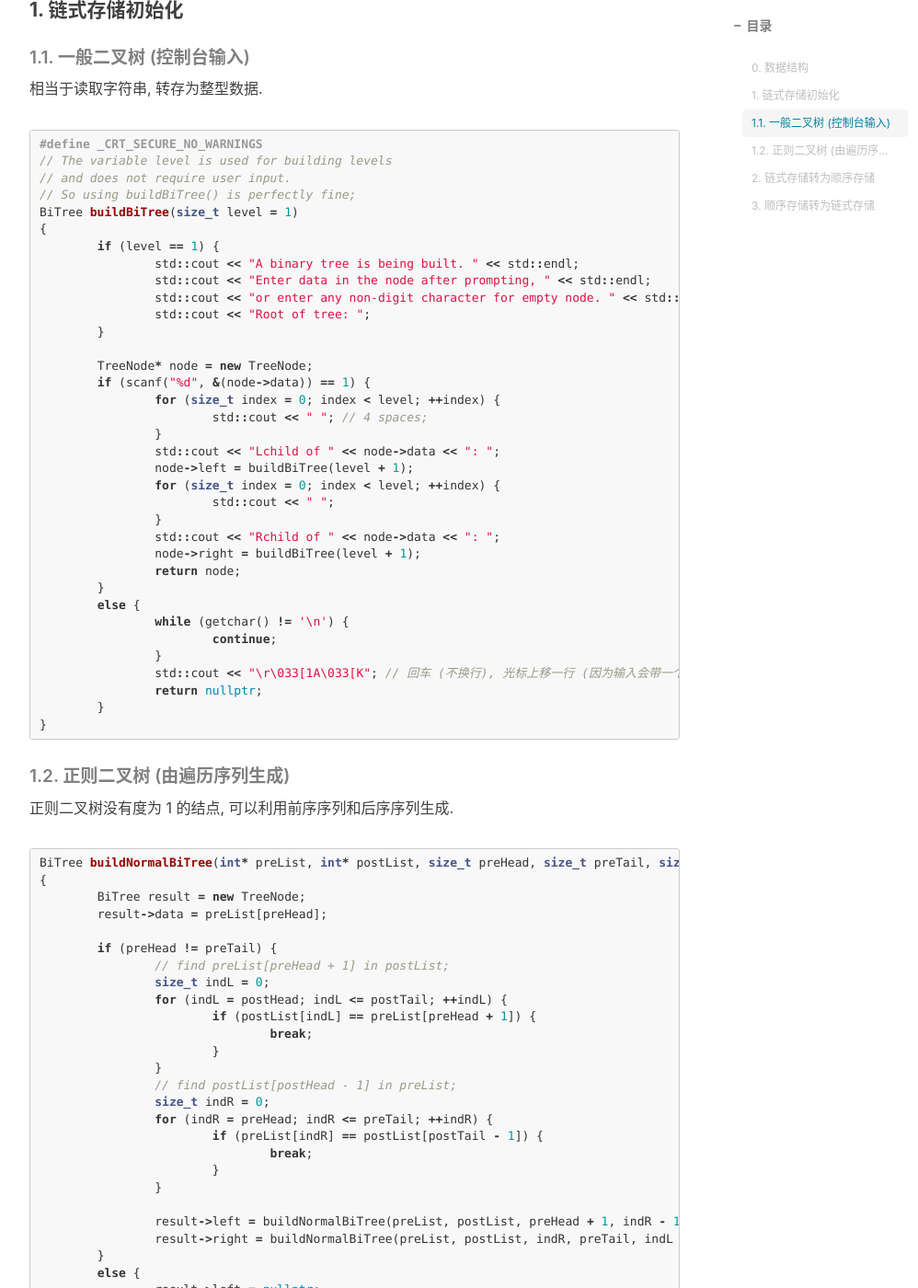
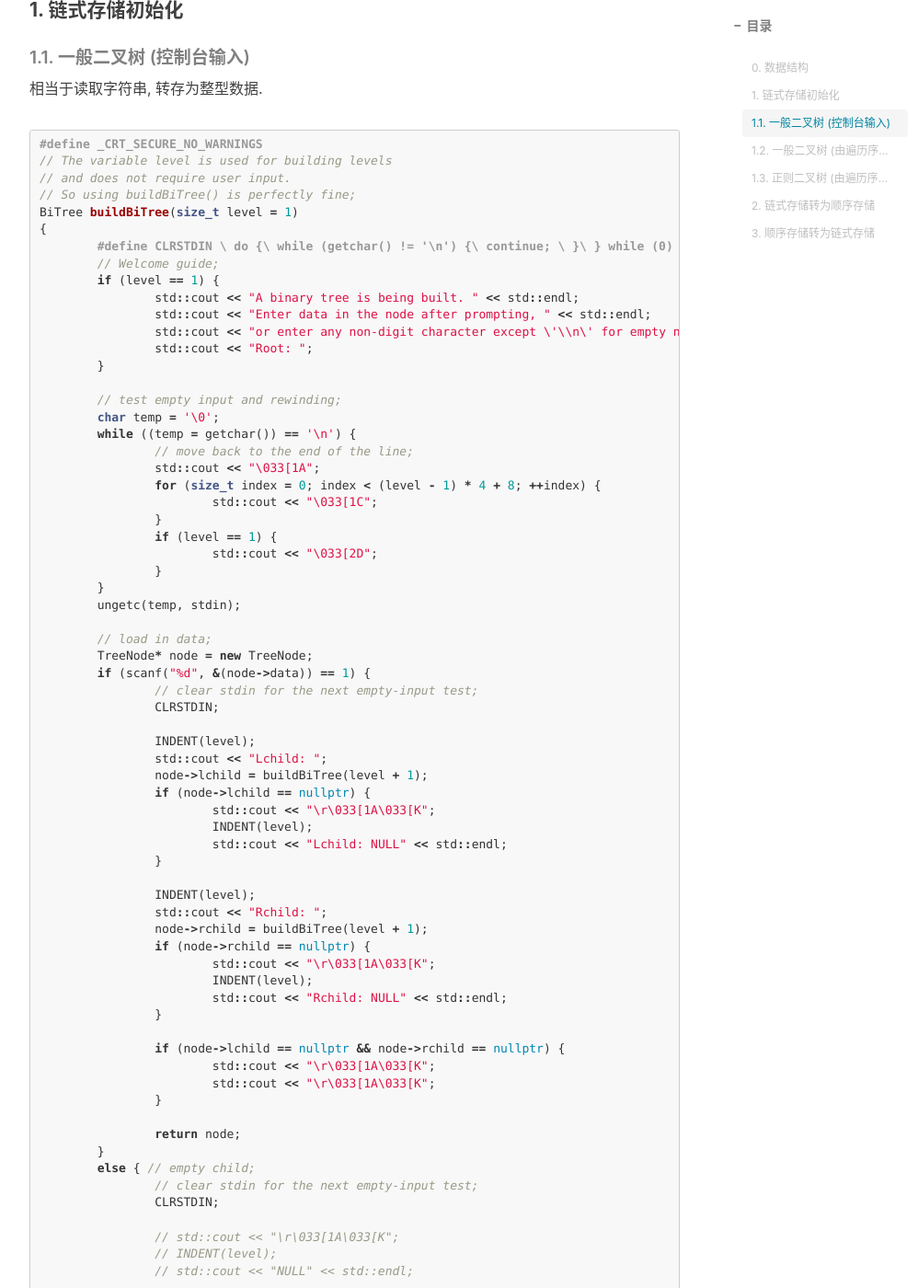
Before and after one commit to Eicmlye/Eicmlye.github.io, a Jekyll site: the page built from _posts/2022-08-12-tree-build.md, in a window 1280 px wide and 1400 px high, scrolled down 677 px. Shown: the whole window at 92% size, without its empty margins (233-1231 px from the left). Built offline with Jekyll 4.4.1, drawn with Linux system fonts in a browser that asks for light colours; nearby versions of some CDN libraries; comment, search, counter and statistics services are not loaded; some of the changed text lies outside the part shown.

Commit message:
upd prein treebuild; modif. console treebuild

````diff
--- a/_posts/2022-08-12-tree-build.md
+++ b/_posts/2022-08-12-tree-build.md
@@ -17,8 +17,8 @@
 ```cpp
 typedef struct TreeNode {
 	int data = 0;
-	TreeNode* left = nullptr;
-	TreeNode* right = nullptr;
+	TreeNode* lchild = nullptr;
+	TreeNode* rchild = nullptr;
 } TreeNode, * BiTree;
 ```
 
@@ -36,38 +36,119 @@
 // So using buildBiTree() is perfectly fine;
 BiTree buildBiTree(size_t level = 1)
 {
+	#define CLRSTDIN \
+		do {\
+			while (getchar() != '\n') {\
+				continue; \
+			}\
+		} while (0)
+	#define INDENT(m_indsize) \
+		do {\
+			for (size_t index = 0; index < m_indsize; ++index) {\
+				std::cout << "    "; \
+			}\
+		} while (0)
+
+	// Welcome guide;
 	if (level == 1) {
 		std::cout << "A binary tree is being built. " << std::endl;
 		std::cout << "Enter data in the node after prompting, " << std::endl;
-		std::cout << "or enter any non-digit character for empty node. " << std::endl;
-		std::cout << "Root of tree: ";
+		std::cout << "or enter any non-digit character except \'\\n\' for empty node. " << std::endl << std::endl;
+		std::cout << "Root: ";
 	}
 
+	// test empty input and rewinding;
+	char temp = '\0';
+	while ((temp = getchar()) == '\n') {
+		// move back to the end of the line;
+		std::cout << "\033[1A";
+		for (size_t index = 0; index < (level - 1) * 4 + 8; ++index) {
+			std::cout << "\033[1C";
+		}
+		if (level == 1) {
+			std::cout << "\033[2D";
+		}
+	}
+	ungetc(temp, stdin);
+
+	// load in data;
 	TreeNode* node = new TreeNode;
 	if (scanf("%d", &(node->data)) == 1) {
-		for (size_t index = 0; index < level; ++index) {
-			std::cout << "    "; // 4 spaces;
+		// clear stdin for the next empty-input test;
+		CLRSTDIN;
+
+		INDENT(level);
+		std::cout << "Lchild: ";
+		node->lchild = buildBiTree(level + 1);
+		if (node->lchild == nullptr) {
+			std::cout << "\r\033[1A\033[K";
+			INDENT(level);
+			std::cout << "Lchild: NULL" << std::endl;
 		}
-		std::cout << "Lchild of " << node->data << ": ";
-		node->left = buildBiTree(level + 1);
-		for (size_t index = 0; index < level; ++index) {
-			std::cout << "    ";
+
+		INDENT(level);
+		std::cout << "Rchild: ";
+		node->rchild = buildBiTree(level + 1);
+		if (node->rchild == nullptr) {
+			std::cout << "\r\033[1A\033[K";
+			INDENT(level);
+			std::cout << "Rchild: NULL" << std::endl;
 		}
-		std::cout << "Rchild of " << node->data << ": ";
-		node->right = buildBiTree(level + 1);
+
+		if (node->lchild == nullptr && node->rchild == nullptr) {
+			std::cout << "\r\033[1A\033[K";
+			std::cout << "\r\033[1A\033[K";
+		}
+
 		return node;
 	}
-	else {
-		while (getchar() != '\n') {
-			continue;
-		}
-		std::cout << "\r\033[1A\033[K"; // 回车 (不换行), 光标上移一行 (因为输入会带一个回车), 清除当前行控制台输出;
+	else { // empty child;
+		// clear stdin for the next empty-input test;
+		CLRSTDIN;
+
+		// std::cout << "\r\033[1A\033[K";
+		// INDENT(level);
+		// std::cout << "NULL" << std::endl;
+
 		return nullptr;
 	}
 }
 ```
 
-##### 1.2. 正则二叉树 (由遍历序列生成)
+##### 1.2. 一般二叉树 (由遍历序列生成)
+
+前序序列和中序序列可以确定一棵二叉树.
+
+```cpp
+BiTree buildPreInBiTree(int* preList, int* inList, size_t preHead, size_t preTail, size_t inHead, size_t inTail)
+{
+	TreeNode* result = new TreeNode;
+	result->data = preList[preHead];
+
+	if (preHead != preTail) {
+		// find preList[preHead] in inList;
+		size_t indRoot = 0;
+		for (indRoot = inHead; indRoot < inTail; ++indRoot) {
+			if (preList[preHead] == inList[indRoot]) {
+				break;
+			}
+		}
+
+		result->lchild = (indRoot != inHead) ? buildPreInBiTree(preList, inList, preHead + 1, preHead + (indRoot - inHead), inHead, indRoot - 1) : nullptr;
+		result->rchild = (indRoot != inTail) ? buildPreInBiTree(preList, inList, preHead + (indRoot - inHead) + 1, preTail, indRoot + 1, inTail) : nullptr;
+	}
+
+	return result;
+}
+
+// API;
+BiTree buildBiTree(int* preList, int* inList, size_t preSize, size_t inSize)
+{
+	return buildPreInBiTree(preList, inList, 0, preSize - 1, 0, inSize - 1);
+}
+```
+
+##### 1.3. 正则二叉树 (由遍历序列生成)
 
 正则二叉树没有度为 1 的结点, 可以利用前序序列和后序序列生成.
 
````
Also changed, not shown: other parts of _posts/2022-08-12-tree-build.md (+1 -1 lines).
